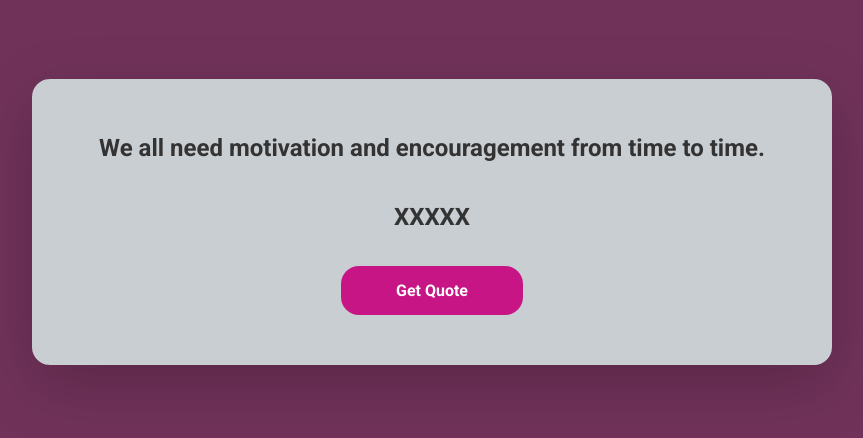
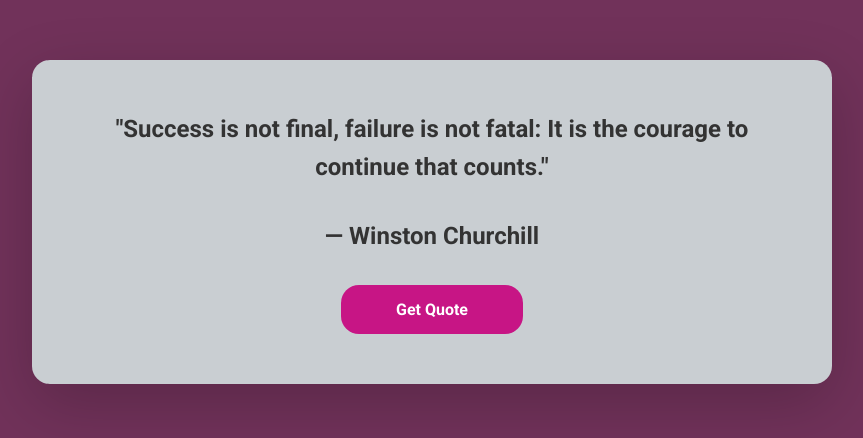
Before and after one commit to onsrajhi/JavaScript-API-Project, a plain HTML site: page index.html in a window 1280 px wide. Shown: the part 178-616 px from the top of the page, without its empty margins (208-1071 px from the left). Drawn offline with Linux system fonts and the light colour scheme; no server answers.

Commit message:
set readme.txt

```diff
--- a/index.html
+++ b/index.html
@@ -4,6 +4,7 @@
   <meta charset="UTF-8">
   <meta name="viewport" content="width=device-width, initial-scale=1.0">
   <link rel="stylesheet" href="style.css">
+  <link href="https://fonts.googleapis.com/css2?family=Poppins:ital,wght@1,200&family=Roboto:ital,wght@0,700;1,700&display=swap" rel="stylesheet">
   <title>Random Genrator Quote</title>
 </head>
 <body>
@@ -16,6 +17,6 @@
       <button id="btn">Get Quote</button>
     </div>
   </div>
-  <script scr="script.js"></script>
+  <script src="script.js"></script>
 </body>
 </html>
```
Also changed, not shown: demo.png (added), 1 other file.
